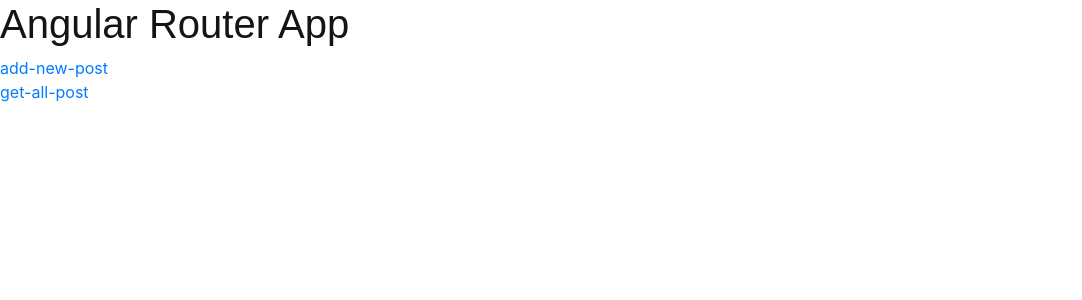
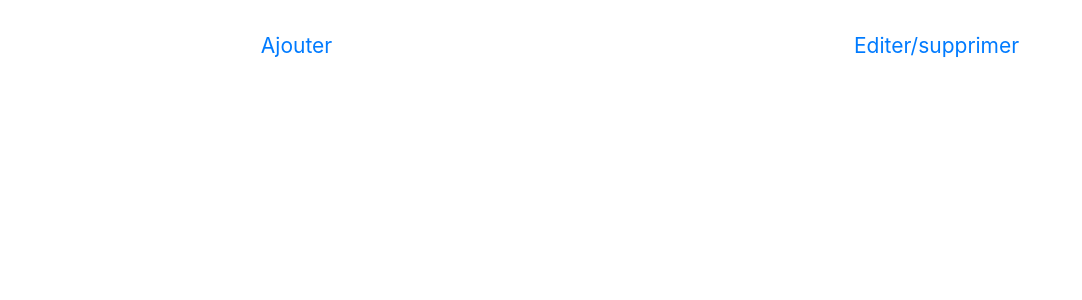
Before and after one commit to tirlipinpon/jardinIrisAdmin4, an Angular app: page / in a window 1280 px wide. Shown: the top 300 px of the page, without its empty margins (0-1082 px from the left). Built offline with nearby package versions, Linux system fonts and the light colour scheme.

Commit message:
project add post works and with +- 300 words

```diff
--- /dev/null
+++ b/environment.ts
@@ -0,0 +1,5 @@
+export const environment = {
+  production: true,
+  supabaseUrl: 'https://zmgfaiprgbawcernymqa.supabase.co',
+  supabaseKey: 'eyJhbGciOiJIUzI1NiIsInR5cCI6IkpXVCJ9.eyJpc3MiOiJzdXBhYmFzZSIsInJlZiI6InptZ2ZhaXByZ2Jhd2Nlcm55bXFhIiwicm9sZSI6ImFub24iLCJpYXQiOjE3MjQ2NTc0MjEsImV4cCI6MjA0MDIzMzQyMX0.sBq7sR7JhRZCg36xvt13yt_f398oWbHUfdUwa9yoox0',
+}
--- a/package.json
+++ b/package.json
@@ -15,9 +15,13 @@
     "@angular/compiler": "^18.2.0",
     "@angular/core": "^18.2.0",
     "@angular/forms": "^18.2.0",
+    "@angular/material": "^18.2.5",
     "@angular/platform-browser": "^18.2.0",
     "@angular/platform-browser-dynamic": "^18.2.0",
     "@angular/router": "^18.2.0",
+    "@supabase/supabase-js": "^2.45.4",
+    "openai": "^4.63.0",
+    "openmeteo": "^1.1.4",
     "rxjs": "~7.8.0",
     "tslib": "^2.3.0",
     "zone.js": "~0.14.10"
--- a/src/app/app.component.html
+++ b/src/app/app.component.html
@@ -1,8 +1,11 @@
-<h1>Angular Router App</h1>
 <nav>
-  <ul>
-    <li><a routerLink="/add-new-post" routerLinkActive="active" ariaCurrentWhenActive="page">add-new-post</a></li>
-    <li><a routerLink="/get-all-post" routerLinkActive="active" ariaCurrentWhenActive="page">get-all-post</a></li>
+  <ul style="display: flex;
+    justify-content: space-around;
+    align-items: center;
+    width: 100%;
+    font-size: 21px;     margin: 30px 0 30px 0;">
+    <li><a routerLink="/add-new-post" routerLinkActive="active" ariaCurrentWhenActive="page">Ajouter</a></li>
+    <li><a routerLink="/get-all-post" routerLinkActive="active" ariaCurrentWhenActive="page">Editer/supprimer</a></li>
   </ul>
 </nav>
 <!-- The routed views render in the <router-outlet>-->
--- a/src/app/app.config.ts
+++ b/src/app/app.config.ts
@@ -1,11 +1,13 @@
-import { ApplicationConfig, provideZoneChangeDetection } from '@angular/core';
+import {ApplicationConfig, importProvidersFrom, provideZoneChangeDetection} from '@angular/core';
 import {provideRouter, withComponentInputBinding} from '@angular/router';
 
 import { routes } from './app.routes';
+import {BrowserAnimationsModule} from "@angular/platform-browser/animations";
 
 export const appConfig: ApplicationConfig = {
   providers: [
     provideZoneChangeDetection({ eventCoalescing: true }),
-    provideRouter(routes, withComponentInputBinding())
+    provideRouter(routes, withComponentInputBinding()),
+    importProvidersFrom(BrowserAnimationsModule)
   ]
 };
--- /dev/null
+++ b/src/assets/css/loader.css
@@ -0,0 +1,21 @@
+.loader {
+  position: fixed;
+  top: 50%;
+  left: 50%;
+  transform: translate(-50%, -50%);
+  border: 16px solid #f3f3f3; /* Couleur de fond */
+  border-top: 16px solid #3498db; /* Couleur de l'animation */
+  border-radius: 50%;
+  width: 120px;
+  height: 120px;
+  animation: spin 2s linear infinite;
+}
+
+@keyframes spin {
+  0% { transform: rotate(0deg); }
+  100% { transform: rotate(360deg); }
+}
+
+.mat-simple-snackbar {
+  justify-content: center !important;
+}
--- a/src/styles.css
+++ b/src/styles.css
@@ -5,3 +5,4 @@
 @import './assets/css/style.css';
 @import './assets/css/bootstrap.css';
 @import './assets/css/color.css';
+@import './assets/css/loader.css';
```
Also changed, not shown: src/app/utils/getUTCFormattedDate.ts (added, +21 -0 lines), 1 other file (tests, documents, lock files or other folders).
